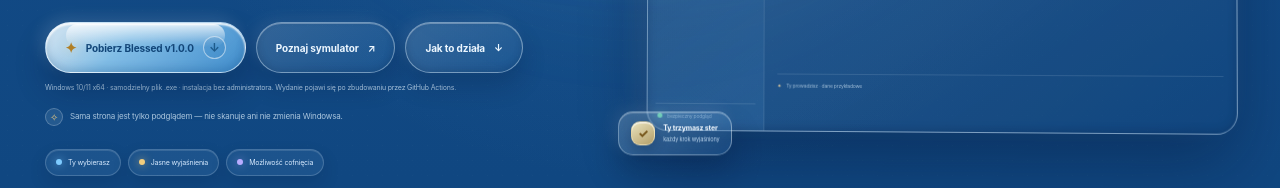
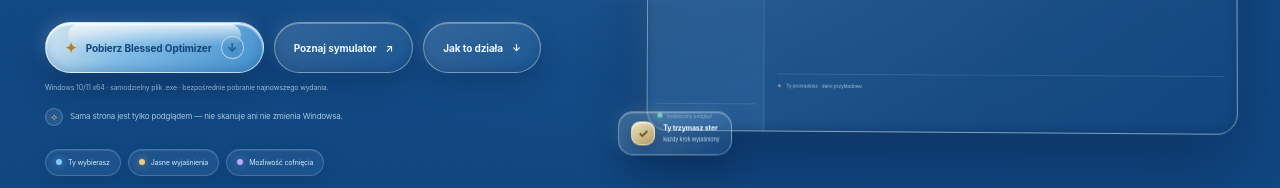
Before and after one commit to rejson59/Blessed-Optimizer, a plain HTML site: page site/index.html in a window 1280 px wide. Shown: the part 612-800 px from the top of the page. Drawn offline with Linux system fonts and the light colour scheme.

Commit message:
feat: link site directly to latest Windows installer
Co-authored-by: arena-agent <297053741+arena-agent@users.noreply.github.com>

```diff
--- a/site/index.html
+++ b/site/index.html
@@ -4,7 +4,7 @@
   <meta charset="utf-8">
   <meta name="viewport" content="width=device-width, initial-scale=1">
   <meta name="theme-color" content="#0b3770">
-  <meta name="description" content="Blessed Optimizer v1.0.0 — przyjazny panel diagnostyczny Windows. Poznaj koncepcyjną makietę aplikacji i pobierz wydanie przez GitHub Releases.">
+  <meta name="description" content="Blessed Optimizer — przyjazny panel diagnostyczny Windows. Poznaj koncepcyjną makietę aplikacji i pobierz najnowszy instalator Windows (.exe).">
   <title>Blessed Optimizer — błogosławieństwo dla Twojego PC</title>
   <link rel="icon" type="image/png" href="assets/blessed-optimizer-logo-no-background.png">
   <link rel="stylesheet" href="styles.css?v=blessed-wings-2">
@@ -38,12 +38,12 @@
             <h1>Niech Twój komputer<br>złapie <em>drugi oddech.</em></h1>
             <p class="hero-lede">Mniej chaosu w tle. Więcej lekkości na co dzień. Blessed Optimizer ma pomóc Ci odkryć potencjał Windowsa — spokojnie, zrozumiale i na Twoich zasadach.</p>
             <div class="hero-actions">
-              <a class="button button-primary download-cta" href="https://github.com/rejson59/Blessed-Optimizer/releases" target="_blank" rel="noopener noreferrer"><span class="button-star" aria-hidden="true">✦</span> Pobierz Blessed v1.0.0 <span class="button-arrow" aria-hidden="true">↓</span></a>
+              <a class="button button-primary download-cta" href="https://github.com/rejson59/Blessed-Optimizer/releases/latest/download/BlessedOptimizer-Setup.exe"><span class="button-star" aria-hidden="true">✦</span> Pobierz Blessed Optimizer <span class="button-arrow" aria-hidden="true">↓</span></a>
               <button class="button button-glass simulator-cta" type="button" data-open-tab="simulator">Poznaj symulator <span aria-hidden="true">↗</span></button>
               <button class="button button-glass mobile-invite" type="button" id="share-link"><span aria-hidden="true">↗</span> Otwórz podgląd na komputerze</button>
               <a class="button button-glass how-cta" href="#jak-dziala">Jak to działa <span aria-hidden="true">↓</span></a>
             </div>
-            <p class="download-note">Windows 10/11 x64 · samodzielny plik .exe · instalacja bez administratora. Wydanie pojawi się po zbudowaniu przez GitHub Actions.</p>
+            <p class="download-note">Windows 10/11 x64 · samodzielny plik .exe · bezpośrednie pobranie najnowszego wydania.</p>
             <p class="hero-note"><span class="note-lock" aria-hidden="true">✧</span> Sama strona jest tylko podglądem — nie skanuje ani nie zmienia Windowsa.</p>
             <div class="hero-promises">
               <span><i class="promise-dot dot-blue"></i> Ty wybierasz</span>
```
Also changed, not shown: 1 other file.
